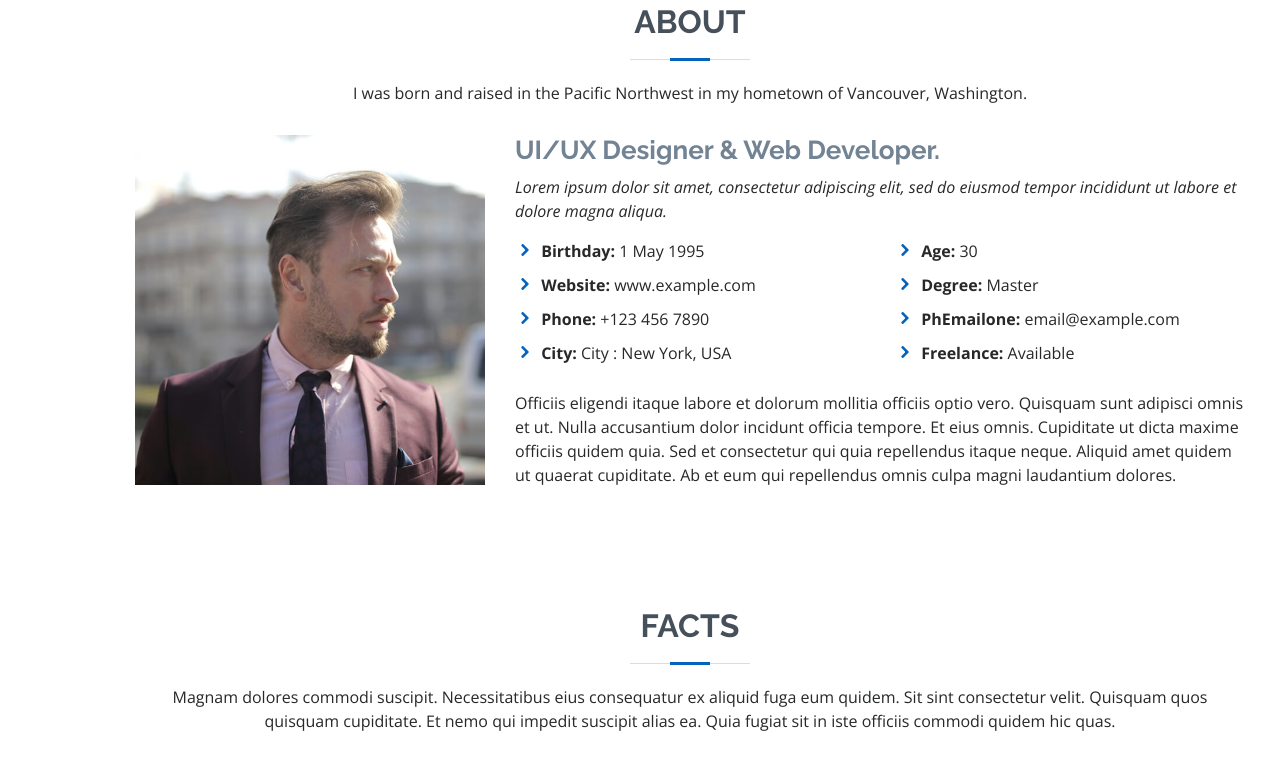
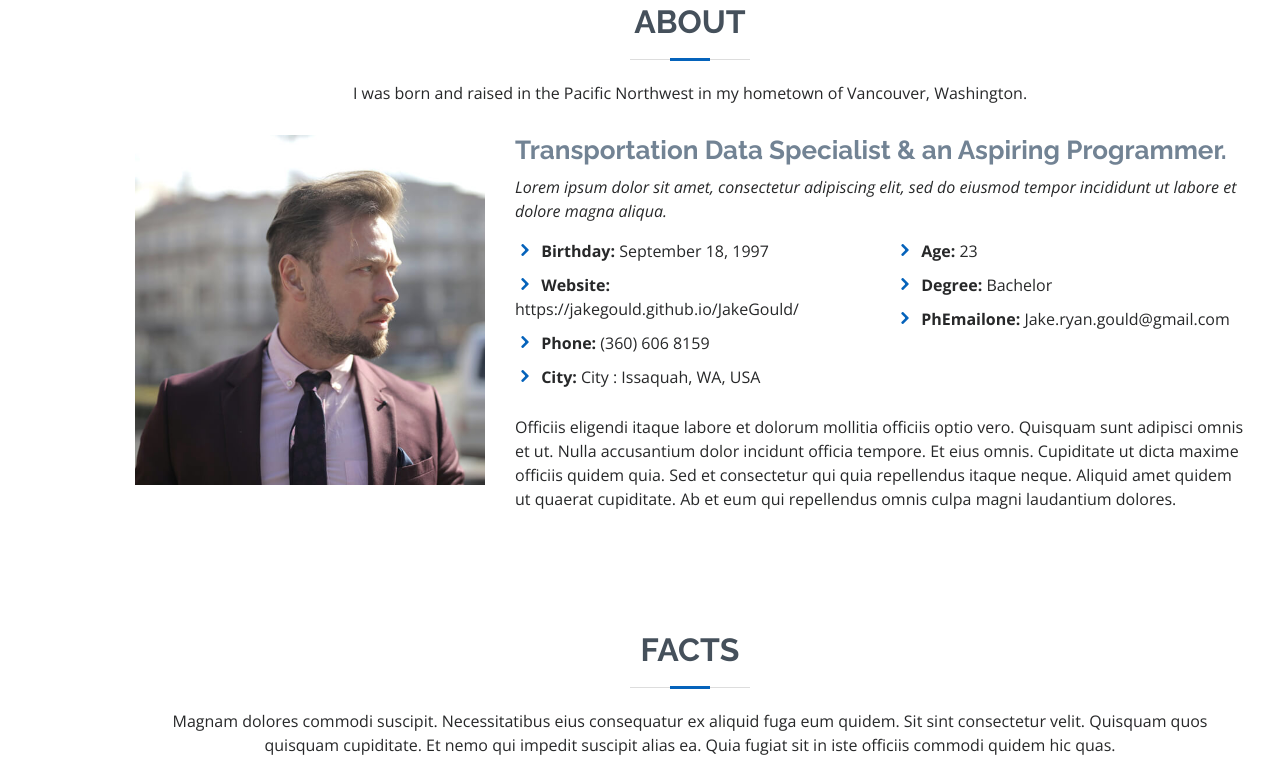
Before and after one commit to jakegould/JakeGould, a plain HTML site: page index.html in a window 1280 px wide. Shown: the part 857-1617 px from the top of the page. Drawn offline with nearby package versions, Linux system fonts and the light colour scheme.

Commit message:
Update index.html

```diff
--- a/index.html
+++ b/index.html
@@ -83,7 +83,7 @@
             <img src="assets/img/profile-img.jpg" class="img-fluid" alt="">
           </div>
           <div class="col-lg-8 pt-4 pt-lg-0 content">
-            <h3>UI/UX Designer &amp; Web Developer.</h3>
+            <h3>Transportation Data Specialist &amp; an Aspiring Programmer.</h3>
             <p class="font-italic">
               Lorem ipsum dolor sit amet, consectetur adipiscing elit, sed do eiusmod tempor incididunt ut labore et dolore
               magna aliqua.
@@ -91,18 +91,17 @@
             <div class="row">
               <div class="col-lg-6">
                 <ul>
-                  <li><i class="icofont-rounded-right"></i> <strong>Birthday:</strong> 1 May 1995</li>
-                  <li><i class="icofont-rounded-right"></i> <strong>Website:</strong> www.example.com</li>
-                  <li><i class="icofont-rounded-right"></i> <strong>Phone:</strong> +123 456 7890</li>
-                  <li><i class="icofont-rounded-right"></i> <strong>City:</strong> City : New York, USA</li>
+                  <li><i class="icofont-rounded-right"></i> <strong>Birthday:</strong> September 18, 1997</li>
+                  <li><i class="icofont-rounded-right"></i> <strong>Website:</strong> https://jakegould.github.io/JakeGould/</li>
+                  <li><i class="icofont-rounded-right"></i> <strong>Phone:</strong> (360) 606 8159</li>
+                  <li><i class="icofont-rounded-right"></i> <strong>City:</strong> City : Issaquah, WA, USA</li>
                 </ul>
               </div>
               <div class="col-lg-6">
                 <ul>
-                  <li><i class="icofont-rounded-right"></i> <strong>Age:</strong> 30</li>
-                  <li><i class="icofont-rounded-right"></i> <strong>Degree:</strong> Master</li>
-                  <li><i class="icofont-rounded-right"></i> <strong>PhEmailone:</strong> email@example.com</li>
-                  <li><i class="icofont-rounded-right"></i> <strong>Freelance:</strong> Available</li>
+                  <li><i class="icofont-rounded-right"></i> <strong>Age:</strong> 23</li>
+                  <li><i class="icofont-rounded-right"></i> <strong>Degree:</strong> Bachelor</li>
+                  <li><i class="icofont-rounded-right"></i> <strong>PhEmailone:</strong> Jake.ryan.gould@gmail.com</li>
                 </ul>
               </div>
             </div>
@@ -243,7 +242,7 @@
           <div class="col-lg-6">
             <h3 class="resume-title">Sumary</h3>
             <div class="resume-item pb-0">
-              <h4>Brandon Johnson</h4>
+              <h4>Jake Gould</h4>
               <p><em>Innovative and deadline-driven Graphic Designer with 3+ years of experience designing and developing user-centered digital/print marketing material from initial concept to final, polished deliverable.</em></p>
               <ul>
                 <li>Portland par 127,Orlando, FL</li>
```
